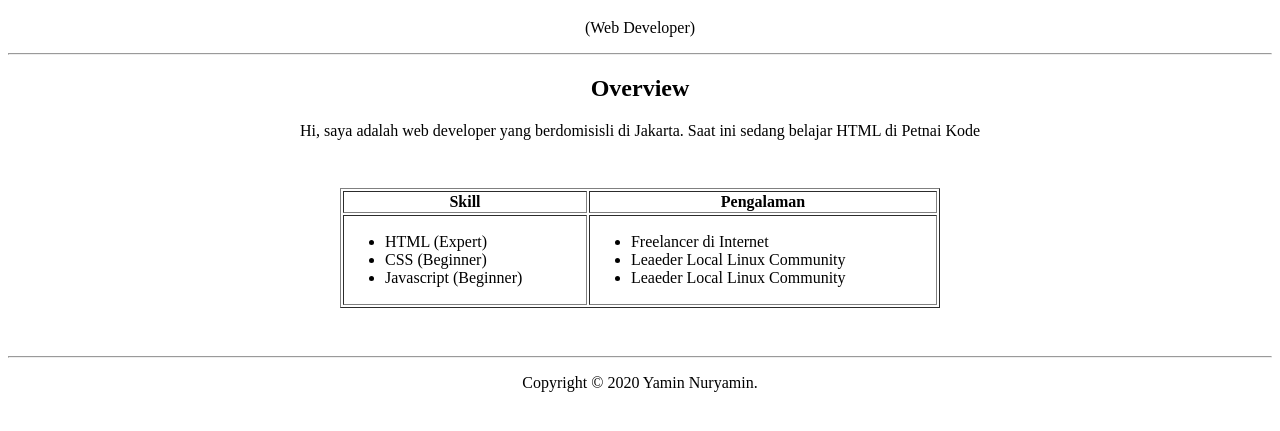
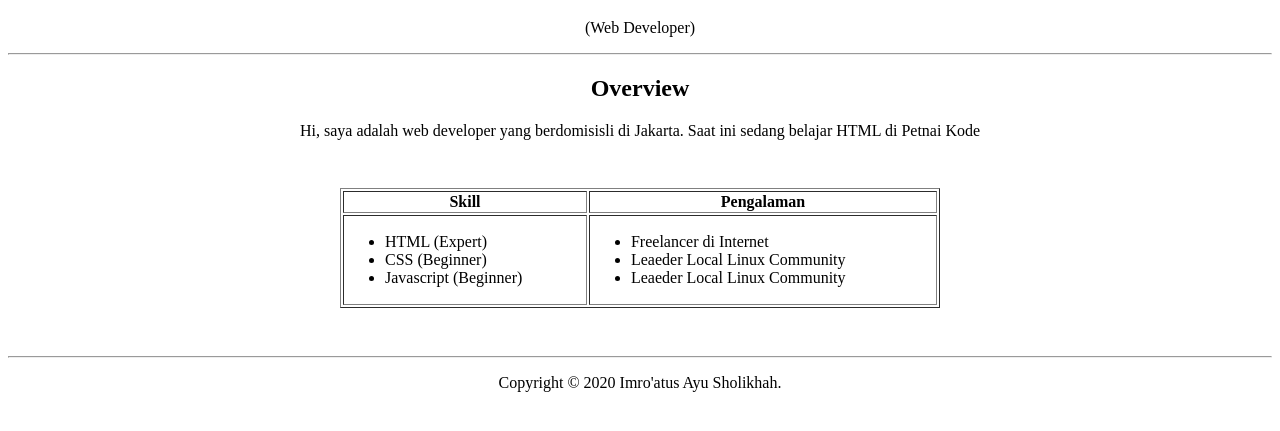
Before and after one commit to Ayu1906/biodata.github.io, a plain HTML site: page index.html in a window 1280 px wide. Shown: the part 309-740 px from the top of the page. Drawn offline with Linux system fonts and the light colour scheme; files whose address does not match are found by name.

Commit message:
Update index.html

```diff
--- a/index.html
+++ b/index.html
@@ -64,7 +64,7 @@
 
     <hr>
     <footer style="text-align: center;">
-        <p>Copyright &copy; 2020 Yamin Nuryamin.</p>
+        <p>Copyright &copy; 2020 Imro'atus Ayu Sholikhah.</p>
     </footer>
 </body>
 </html>
```
